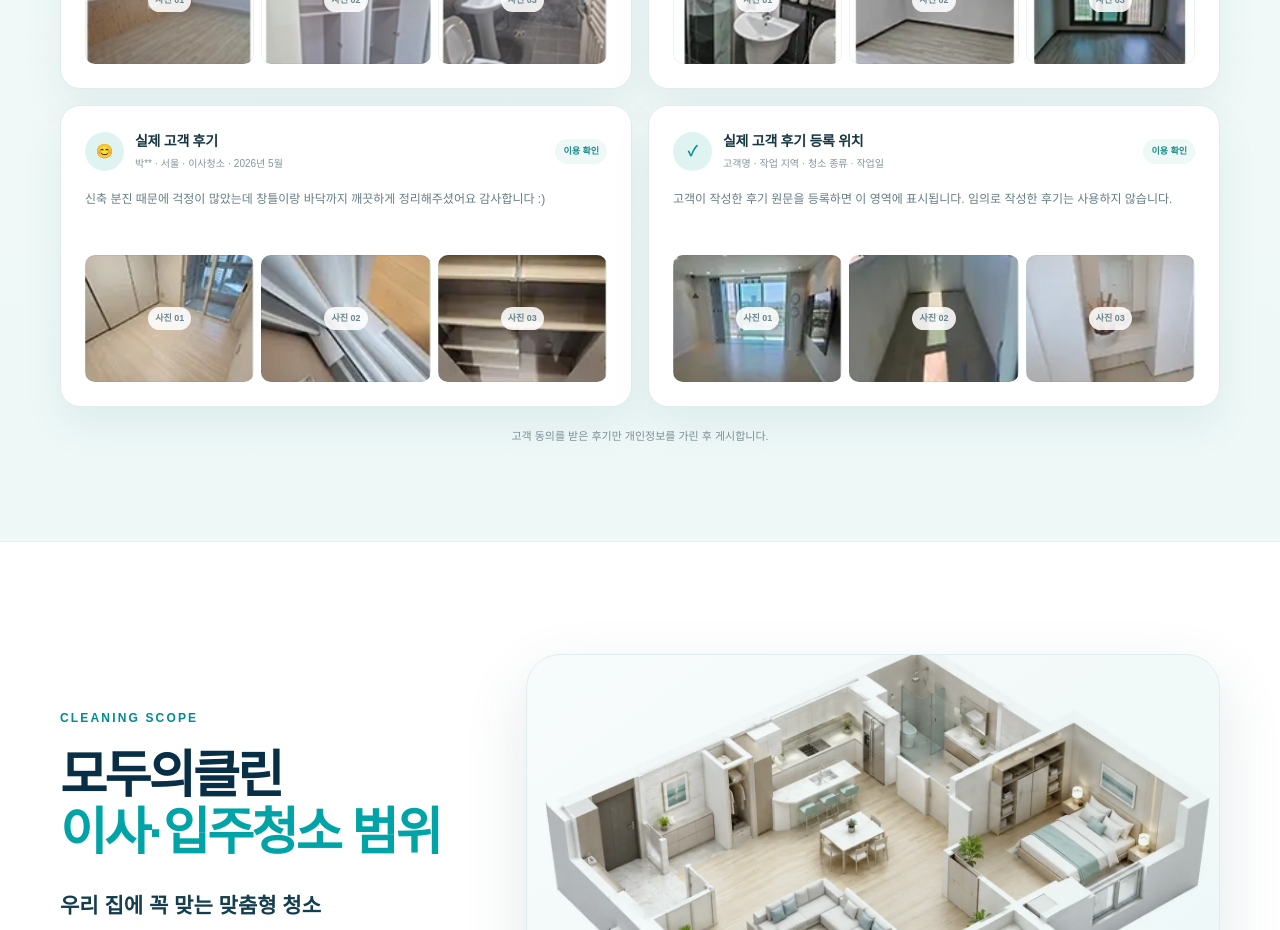
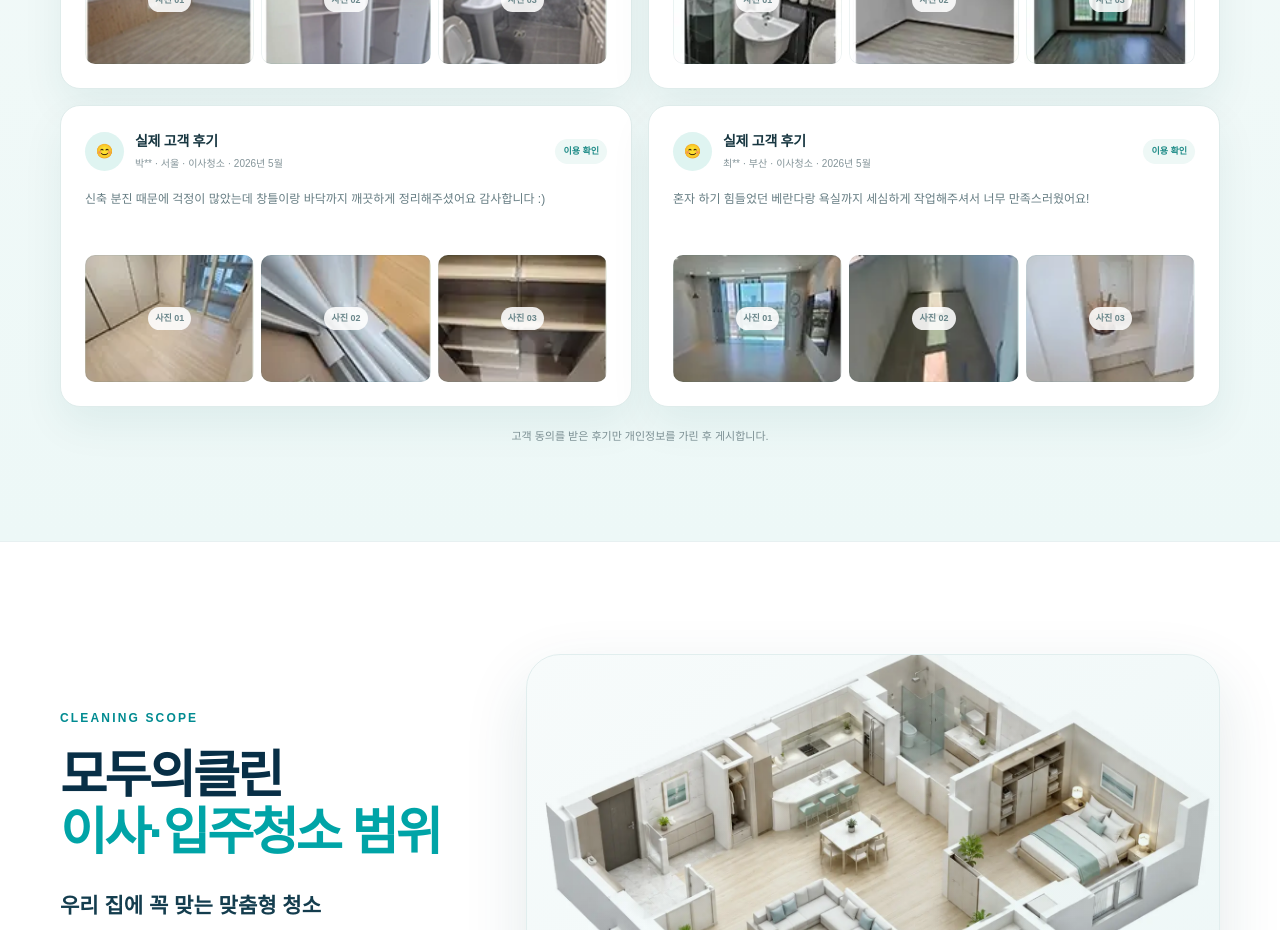
Before and after one commit to hoho601212-collab/ProperMove-inCleaning, a Next.js app: page / in a window 1280 px wide. Shown: the part 3340-4270 px from the top of the page. Built offline with nearby package versions, Linux system fonts and the light colour scheme; no server answers.

Commit message:
Publish fourth verified customer review

```diff
--- a/components/CustomerReviews.tsx
+++ b/components/CustomerReviews.tsx
@@ -25,7 +25,14 @@ const reviewSlots = [
     icon: "😊",
     content: "신축 분진 때문에 걱정이 많았는데 창틀이랑 바닥까지 깨끗하게 정리해주셨어요 감사합니다 :)",
   },
-  { no: "04", images: ["01", "02", "03"] },
+  {
+    no: "04",
+    images: ["01", "02", "03"],
+    title: "실제 고객 후기",
+    meta: "최** · 부산 · 이사청소 · 2026년 5월",
+    icon: "😊",
+    content: "혼자 하기 힘들었던 베란다랑 욕실까지 세심하게 작업해주셔서 너무 만족스러웠어요!",
+  },
 ] as const;
 
 export default function CustomerReviews() {
```
